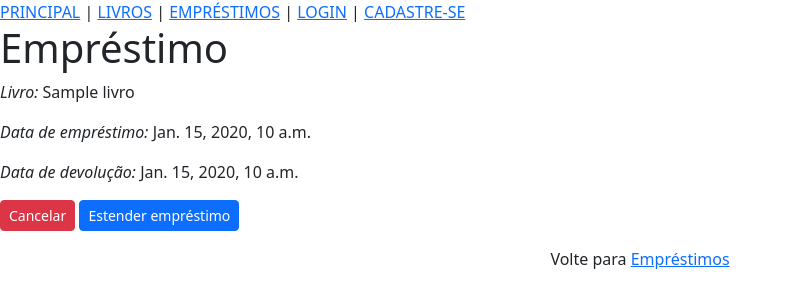
After one commit to davisiqueira1/ibrary2-progweb, a Django app: page /emprestimos/detalhes/1 in a window 1280 px wide. The commit adds this page. Shown: the top 308 px of the page, without its empty margins (0-792 px from the left). Run offline with Django 5.2, Linux system fonts and the light colour scheme; tables that the repository leaves empty hold one stand-in row (values such as "Sample post").

Commit message:
feat: add Emprestimo details page

```diff
--- /dev/null
+++ b/biblioteca/templates/emprestimo_detalhes.html
@@ -0,0 +1,19 @@
+{% extends "base.html" %}
+
+{% block titulo %}
+    Portal Biblioteca - Empréstimo - Detalhes
+{% endblock %}
+
+{% block conteudo %}
+    <div class="mycard">
+      <h1>Empréstimo</h1>
+      <p><em>Livro:</em> {{ emprestimo.livro.nome }}</p>
+      <p><em>Data de empréstimo:</em> {{ emprestimo.data_emprestimo }}</p>
+      <p><em>Data de devolução:</em> {{ emprestimo.data_devolucao }}</p>
+      <button type="button" class="btn btn-danger btn-sm">Cancelar</button>
+      <button type="button" class="btn btn-primary btn-sm">Estender empréstimo</button>
+    </div>
+
+    <p><center>Volte para <a href="/emprestimos">Empréstimos</a></center></p>
+
+{% endblock %}
--- a/biblioteca/templates/emprestimos.html
+++ b/biblioteca/templates/emprestimos.html
@@ -9,7 +9,7 @@
         <h1>Empréstimos</h1>
         <ul>
             {% for emprestimo in emprestimos %}
-            <li onclick="window.location = 'livros/detalhes/{{ emprestimo.livro.id }}'">
+            <li onclick="window.location = 'emprestimos/detalhes/{{ emprestimo.id }}'">
                 <div>
                     <em>Livro:</em> {{ emprestimo.livro.nome }} <br>
                 </div>
--- a/biblioteca/templates/livro_detalhes.html
+++ b/biblioteca/templates/livro_detalhes.html
@@ -1,7 +1,7 @@
 {% extends "base.html" %}
 
 {% block titulo %}
-    Portal Biblioteca - TCC - Detalhes
+    Portal Biblioteca - Livro - Detalhes
 {% endblock %}
 
 {% block conteudo %}
--- a/biblioteca/urls.py
+++ b/biblioteca/urls.py
@@ -10,5 +10,6 @@ urlpatterns = [
     path('livros/editar/<int:id>', views.livro_editar, name='livro_editar'),
     path('auth/cadastro/', views.cadastro, name='cadastro'),
     path('auth/login', views.login_view, name='login'),
-    path('emprestimos', views.emprestimos, name='emprestimos')
+    path('emprestimos', views.emprestimos, name='emprestimos'),
+    path('emprestimos/detalhes/<int:id>', views.emprestimo_detalhes, name='emprestimo_detalhes')
 ]
--- a/biblioteca/views.py
+++ b/biblioteca/views.py
@@ -68,6 +68,14 @@ def emprestimos(request):
     }
     return HttpResponse(template.render(context, request))
 
+def emprestimo_detalhes(request, id):
+    emprestimo = Emprestimo.objects.get(id=id)
+    template = loader.get_template('emprestimo_detalhes.html')
+    context = {
+        'emprestimo': emprestimo,
+    }
+    return HttpResponse(template.render(context, request))
+
 @login_required
 def cadastrar_emprestimo(request, id):
     livro = get_object_or_404(Livro, id=id)
```
